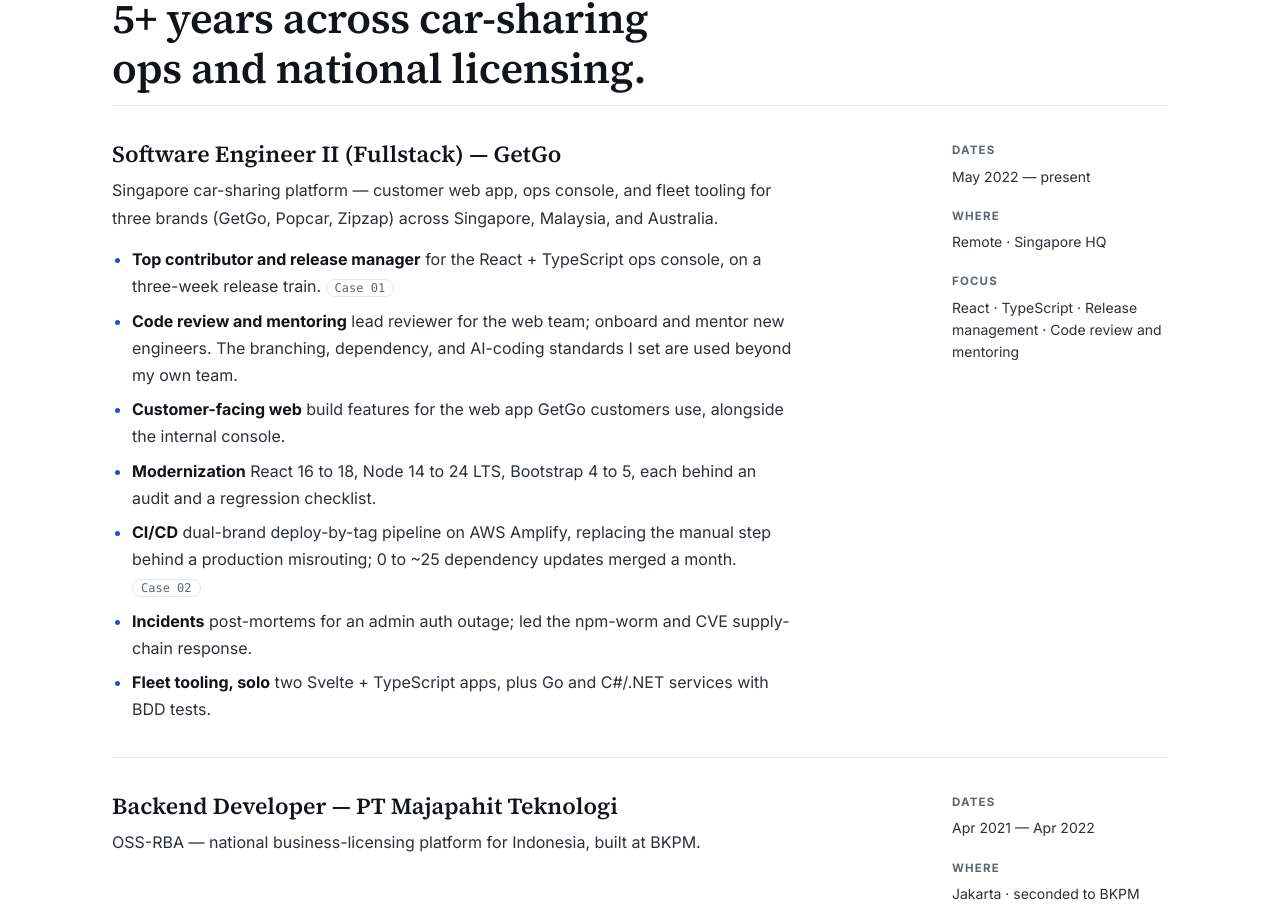
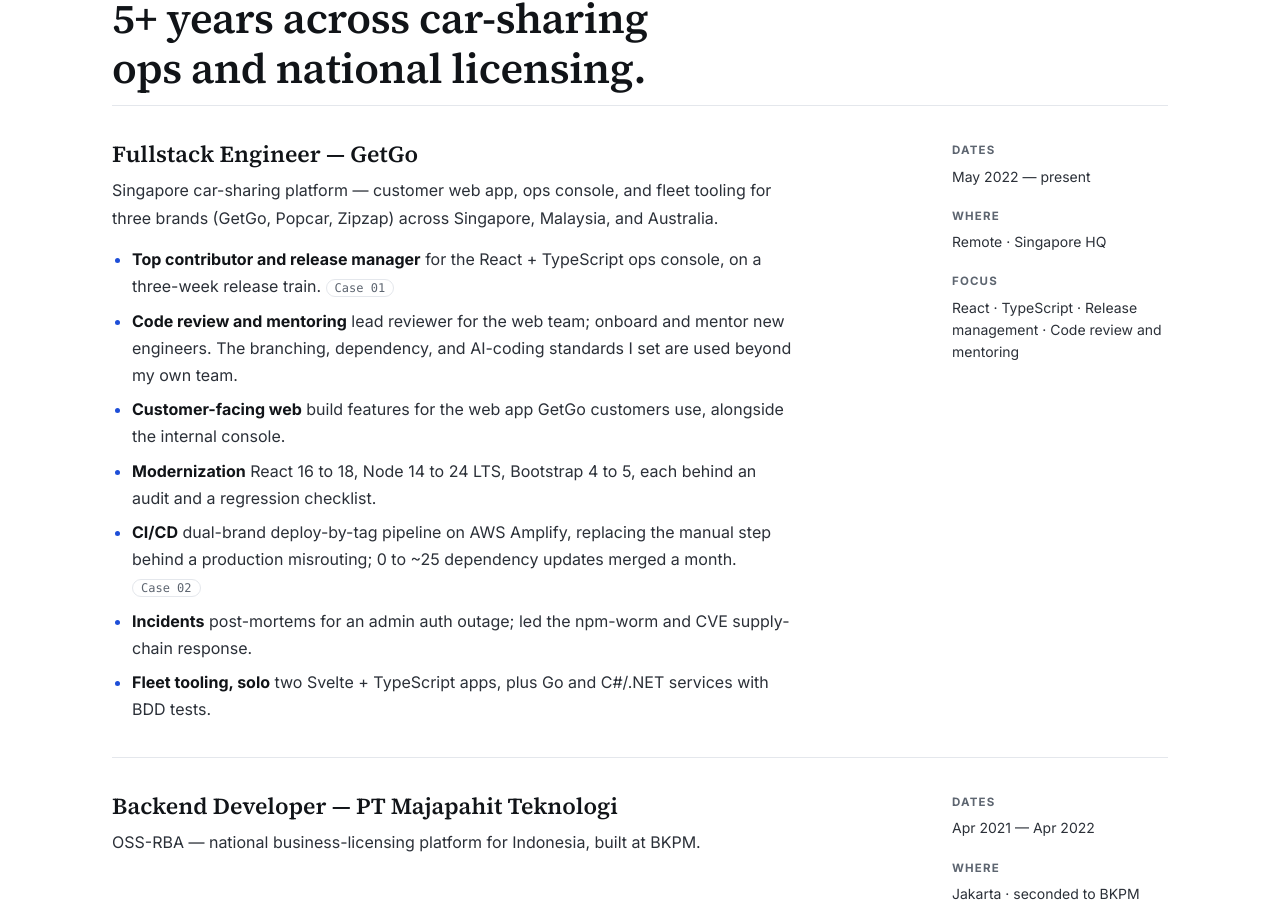
Before and after one commit to heyhadi/heyhadi.github.io, a React (Vite) app: page / in a window 1280 px wide. Shown: the part 2933-3842 px from the top of the page. Built offline with nearby package versions, Linux system fonts and the light colour scheme.

Commit message:
Experience and CV: show the GetGo role as Fullstack Engineer

```diff
--- a/src/data/resume2.ts
+++ b/src/data/resume2.ts
@@ -1,6 +1,6 @@
 export const experience = [
   {
-    title: 'Software Engineer II (Fullstack)',
+    title: 'Fullstack Engineer',
     company: 'GetGo',
     dates: 'May 2022 — present',
     where: 'Remote · Singapore HQ',
```
Also changed, not shown: cv/munawirul-hadi-cv.html (+1 -1 lines), 1 other file (tests, documents, lock files or other folders).
